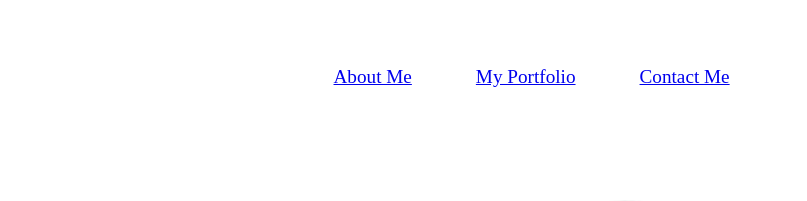
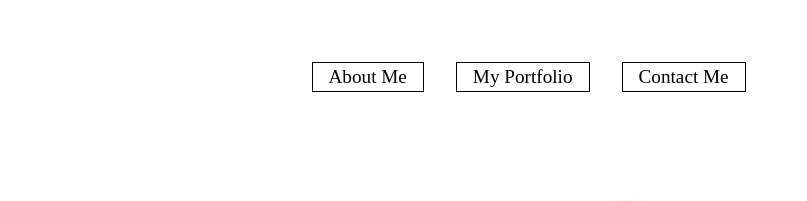
Before and after one commit to uragunz16/owenvanilajavascript, a plain HTML site: page index.html in a window 1280 px wide. Shown: the top 201 px of the page, 328-1135 px from the left. Drawn offline with Linux system fonts and the light colour scheme.

Commit message:
re-design for JavaScript

```diff
--- a/css/style.css
+++ b/css/style.css
@@ -2,80 +2,71 @@
 html{
     box-sizing: border-box;
 }
-
 *, *::before, *::after{
     box-sizing: inherit;
     margin: 0;
     padding: 0;
 }
-
 body{
     font-size: 62.5%;
 }
-
 section{
     max-width: 60rem;
     margin: 0 auto;
     padding: 3rem .9rem;
 }
-
 /* Main Header */
 .main_header{
     max-width: 60rem;
     margin: 0 auto;
     padding: 0.9rem .9rem;
-
     display: flex;
     align-items: center;
     justify-content: space-between  ;
 }
-
 .logo{
     cursor: pointer;
 }
-
 .nav_ul{
     list-style: none;
     display: flex;
     font-size: 1.2rem;
+
 }
-
-.nav_ul li{
+.nav_items {
+    display: inline-block;
+    border: 1px solid #000000;
+    padding: .2rem 1rem;
     margin-right: 2rem;
     cursor: pointer;
 }
-
-.nav_items{
-    border-color: #010101;
-    border-radius: 5px;
-    padding: .2rem 1rem;
+a {
+    color: #000000;
+    text-decoration: none;
+    width: 100%;
 }
-
-a{
-    list-style: none;
+.nav_items:hover, a:hover {
+    background-color: #000000;
+    border-radius: 2px;
+    color: #ffffff;
 }
-
 /* HERO SECTION */
 .hero_section{
     display: flex;
     align-items: center;
     justify-content: center;
-
     gap: 5rem;
 }
-
 .hero_box{
     font-size: 1rem;
 
 }
-
 .hero_box p{
     margin-top: 1rem;
     word-spacing: 1px;
     letter-spacing: 2px;
     line-height: 1.46;
 }
-
 .hero_image{
     border-radius: 50%;
     filter: blur(0.06rem);
```
